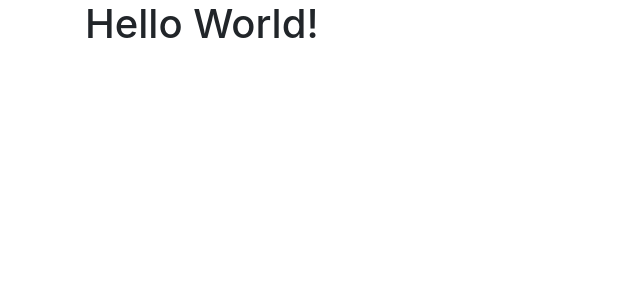
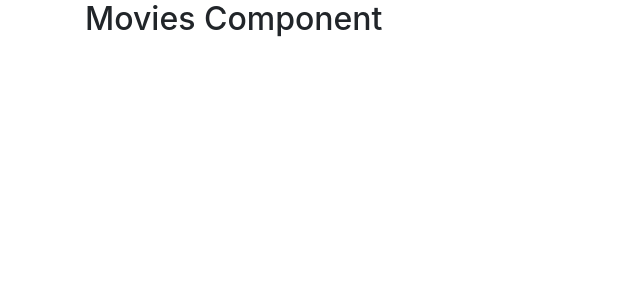
Before and after one commit to ariozone/vivideo, a React (Create React App) app: page / in a window 1280 px wide. Shown: the top 300 px of the page, without its empty margins (0-640 px from the left). Built offline with nearby package versions, Linux system fonts and the light colour scheme.

Commit message:
Created a Movies class component and imported required modules.#2

```diff
--- a/src/App.js
+++ b/src/App.js
@@ -1,12 +1,14 @@
-import React, { Component } from 'react';
-import './App.css';
+import React, { Component } from "react";
+import Movies from "./components/movies";
+import "./App.css";
 
 class App extends Component {
   render() {
     return (
       <main className="container">
-        <h1>Hello World!</h1></main>
-    )
+        <Movies />
+      </main>
+    );
   }
 }
 
--- a/src/components/movies.jsx
+++ b/src/components/movies.jsx
@@ -0,0 +1,7 @@
+import React, { Component } from "react";
+
+export default class Movies extends Component {
+  render() {
+    return <h2>Movies Component</h2>;
+  }
+}
```
